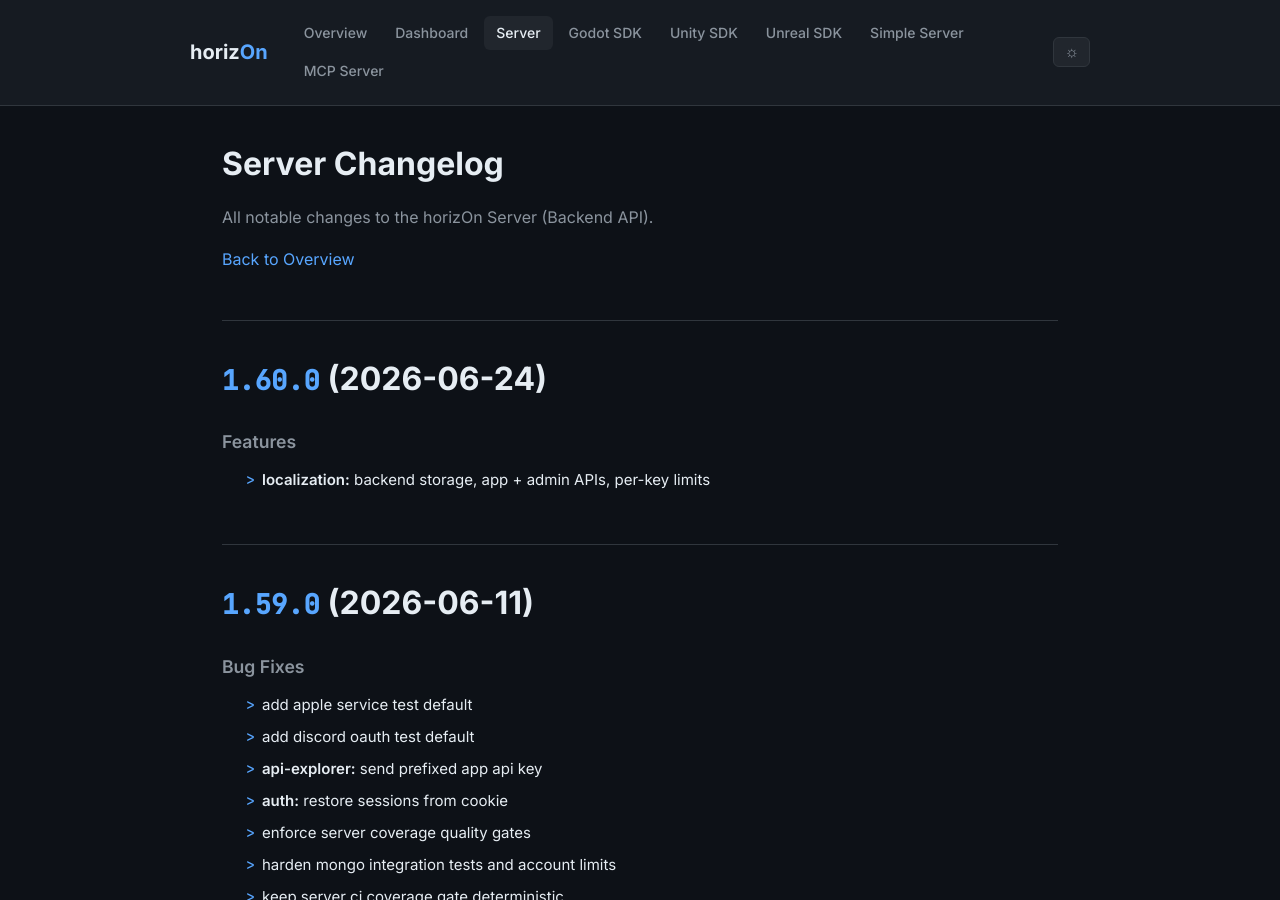
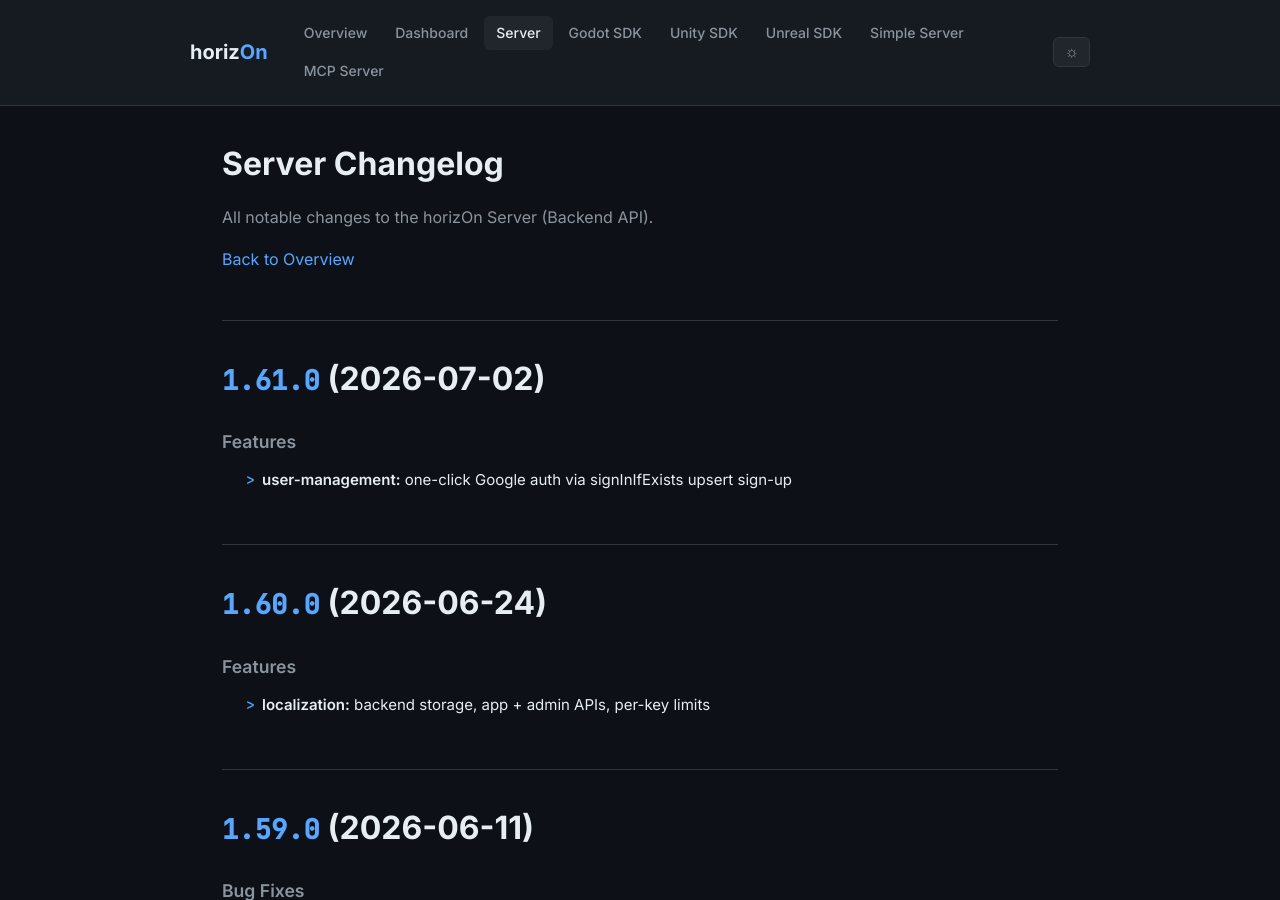
Before and after one commit to ProjectMakersDE/horizOn-Changelog, a Jekyll site: the page built from server-changelog.md, in a window 1280 px wide and 900 px high. Built offline with Jekyll 4.4.1, drawn with Linux system fonts in a browser that asks for light colours.

Commit message:
chore: sync changelogs [skip ci]

```diff
--- a/server-changelog.md
+++ b/server-changelog.md
@@ -8,6 +8,13 @@ title: Server Changelog
 All notable changes to the horizOn Server (Backend API).
 
 [Back to Overview](.)
+
+# [1.61.0](https://github.com/ProjectMakersDE/horizOn-Server/compare/v1.60.0...v1.61.0) (2026-07-02)
+
+
+### Features
+
+* **user-management:** one-click Google auth via signInIfExists upsert sign-up ([0e221cb](https://github.com/ProjectMakersDE/horizOn-Server/commit/0e221cbe4b7ff595dc15f532c611dfb034ff3f70))
 
 # [1.60.0](https://github.com/ProjectMakersDE/horizOn-Server/compare/v1.59.0...v1.60.0) (2026-06-24)
 
```
Also changed, not shown: index.md (+1 -1 lines).
